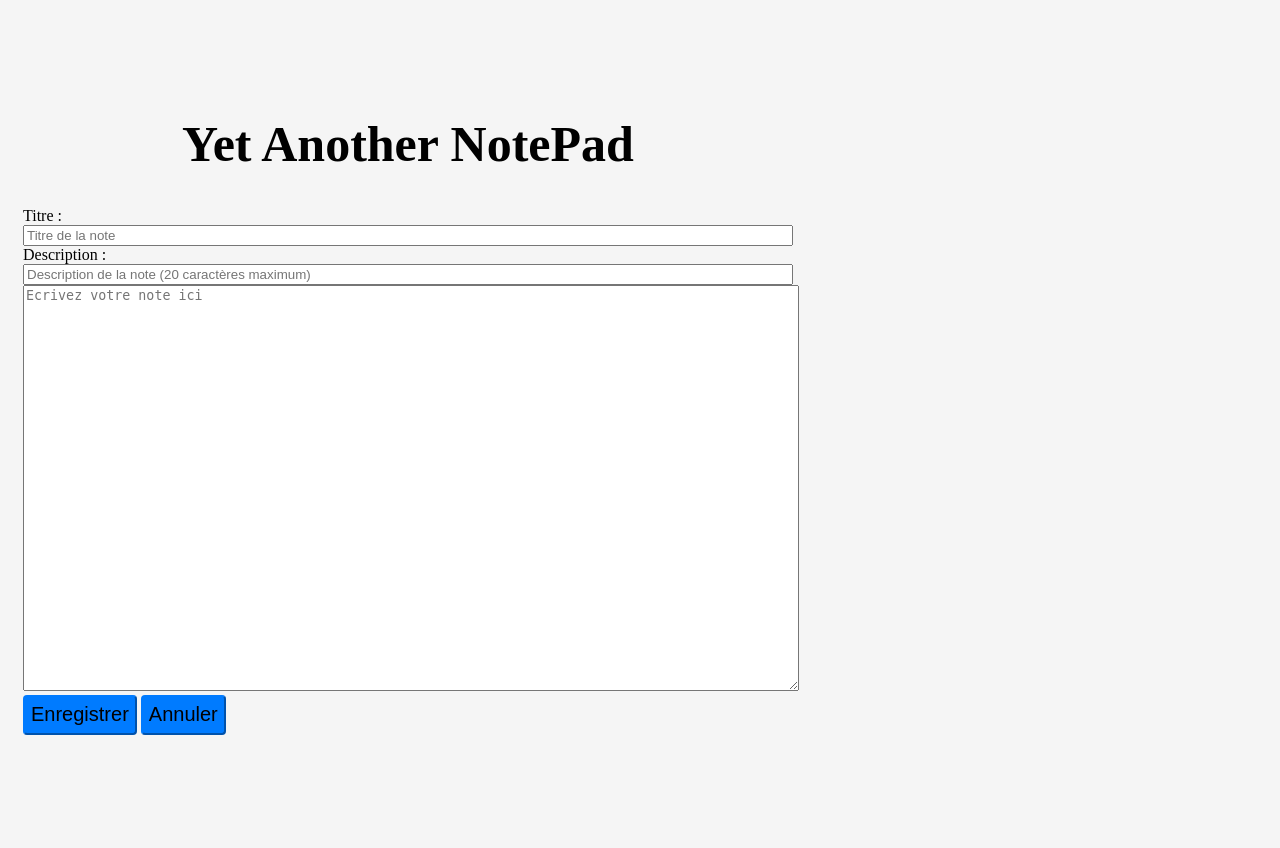
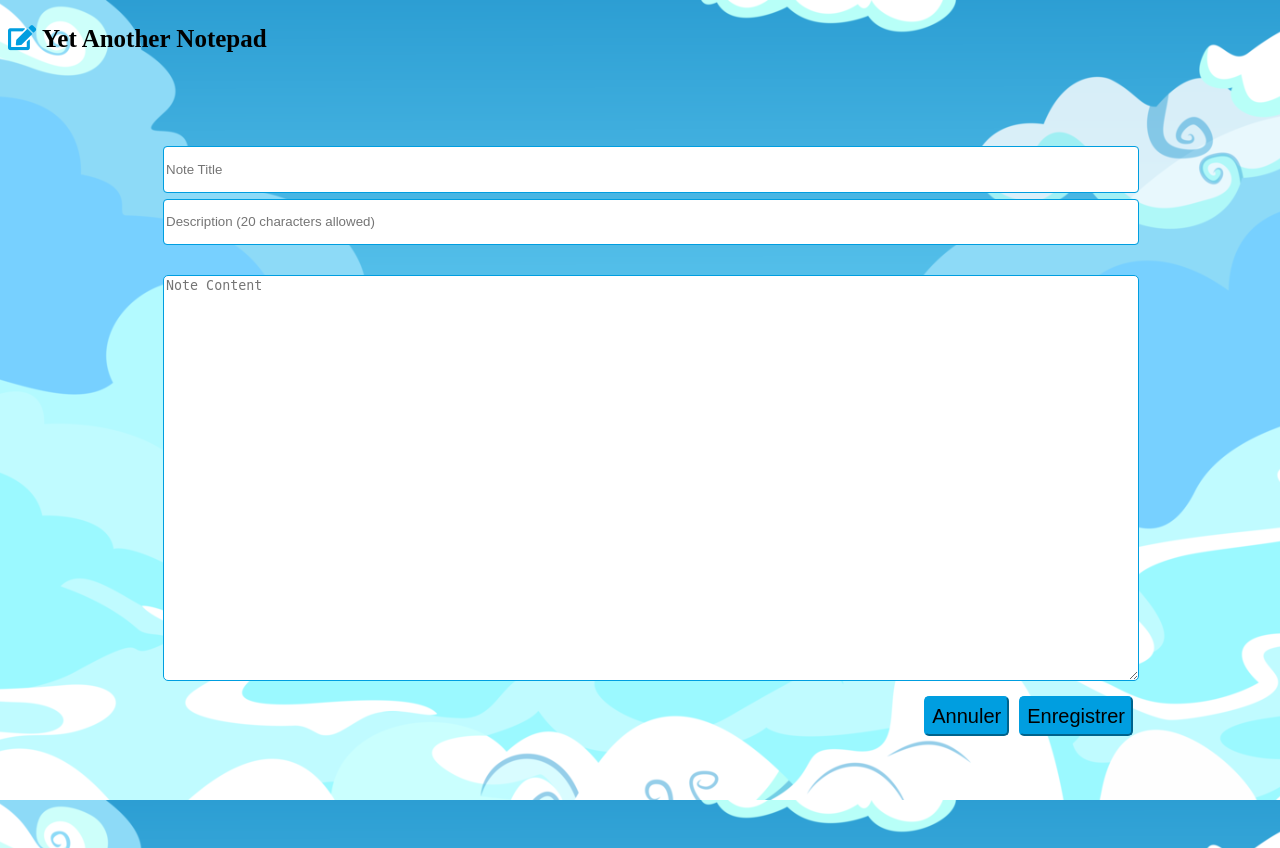
Before and after one commit to J4ckyLIM/Projet_BlocNote, a PHP site: page /view/notePage.php in a window 1280 px wide. Run offline with PHP 8.4, Linux system fonts and the light colour scheme.

Commit message:
Mise en page notePage.php presque complète

```diff
--- a/css/blocnote.css
+++ b/css/blocnote.css
@@ -2,7 +2,10 @@ body{
     display: flex;
     align-items: center;
     padding-bottom: 40px;
-    background-color: #f5f5f5;
+    background-image: url(../cloud.png);
+    width:100%;
+    background-size: cover;
+    background-position: center;
 }
 /* PARTIE INDEX */
 html, body{
@@ -35,9 +38,9 @@ html, body{
     font-weight: 400;
     line-height: 1.5;
     color: #495057;
-    background-color: #fff;
+    background-color:#e6e3e3;
     background-clip: padding-box;
-    border: 1px solid #ced4da;
+    border: 1px solid #707070;
     border-radius: .25rem;
     transition: border-color .15s ease-in-out,box-shadow .15s ease-in-out;
 }
@@ -54,18 +57,34 @@ form{
 h2{
     text-align: center;
     font-size: 30px;
+    color: #222e3b;
 }
-h1{
+.main-page-title{
     font-size: 50px;
     text-align: center;
+    color: #222e3b;
+}
+
+/* DIV BUTTON */
+.button{
+    display: flex;
+    justify-content: space-around;
 }
 
 /* bouton connexion/s'inscrire */
-.button{
-    background-color: #007bff;
-    border-color:#007bff;
+.button-signin{
+    background-color: #009ee0;
+    border-color:#009ee0;
     height: 40px;
-    border-radius: .25rem;
+    border-radius: 5px;
+    font-size: 20px;
+}
+
+.button-signup {
+    background-color: #009ee0;
+    border-color:#009ee0;
+    height: 40px;
+    border-radius: 5px;
     font-size: 20px;
 }
 
@@ -74,9 +93,10 @@ h1{
     cursor: pointer;
 }
 
-.logo{
+.logo-index{
     font-size: 110px;
     text-align: center;
+    color: #009ee0;
 }
 
 /* PARTIE REGISTER */
@@ -108,11 +128,79 @@ h1{
     flex-direction: column;
     justify-content: center;
     width: 100%;
-    max-width: 800px;
+    max-width: 1000px;
     padding: 15px;
 }
 
-textarea{
+.noteContent{
     width: 100%;
     height: 400px;
+    border-radius: 5px;
+    border: 1px solid #009ee0;
+    margin-top: 30px;
 }
+
+.btn-note-submit{
+    display:flex;
+    justify-content: right;
+    flex-direction: row-reverse;
+    margin-top: 15px;
+}
+
+.btn-note-action{
+    background-color: #009ee0;
+    border-color:#009ee0;
+    height: 40px;
+    border-radius: 5px;
+    font-size: 20px;
+    margin-left: 10px;
+}
+
+#note-container{
+    display: flex;
+    flex-direction: column;
+    width: 100%;
+    height: 100%;
+}
+
+.title-field{
+    width: 100%;
+    height: 7.5%;
+    display: flex;
+}
+
+.note-page-title{
+    font-size: 25px;
+    padding-left: 6px;
+}
+
+.logo-note{
+    padding-top: 17px;
+    font-size: 25px;
+    color: #009ee0;
+}
+
+.noteData{
+    width: 100%;
+    height: 6%;
+    background-color:#ffffff;
+    color: #495057;
+    background-clip: padding-box;
+    border: 1px solid #009ee0;
+    border-radius: .25rem;
+    transition: border-color .15s ease-in-out,box-shadow .15s ease-in-out;
+    font-weight: 400;
+    line-height: 1.5;
+    margin-top: 6px;
+}
+
+.form-bloc{
+    width: 100%;
+    height: 100%;
+    display: flex;
+    justify-content: center;
+}
+
+.noteBody{
+    flex-direction: column;
+}
--- a/view/notePage.php
+++ b/view/notePage.php
@@ -23,31 +23,32 @@ if (isset($_POST['save']) && $_POST['save'] == 'Enregistrer') {
     header('Location:"noteListe.php"');
 }*/
 
-if (isset($erreur)) echo '<br />',$erreur;
+if (isset($erreur)) echo $erreur;
 ?>
 <html>
     <head>
-        <title>Yet Another NotePad</title>
+        <title>Yet Another Notepad</title>
     </head>
-    <body>
+    <body class="noteBody">
+        <div id="note-container">
+            <header class="title-field">
+                <i class="fas fa-edit logo-note"></i>
+                <h1 class="note-page-title">Yet Another Notepad</h1>
+            </header>
 <!-- Page principale d'accès aux note -->
+            <div class="form-bloc">
                 <form class="form-note" action="notePage.php" method="post">
-                <h1>Yet Another NotePad</h1>
-                    <label for="noteTitle">Titre :</label>
-                    <input class="noteData" type="text" id="noteTitle" name="title" value="<?php if (isset($_POST['title'])) echo htmlentities(trim($_POST['title'])); ?>" placeholder="Titre de la note">
 
-
-                    <label for="noteDescription">Description :</label>
-                    <input class="noteData" id="text" id="noteDescription" name="description" value="<?php if (isset($_POST['description'])) echo htmlentities(trim($_POST['description'])); ?>" placeholder="Description de la note (20 caractères maximum)" maxlength="20">
-
-                <div>
-                        <textarea class="noteContent" id="noteContent" name="content" value="<?php if (isset($_POST['content'])) echo htmlentities(trim($_POST['content'])); ?>" placeholder="Ecrivez votre note ici"></textarea>
+                    <input class="noteData" type="text" id="noteTitle" name="title" value="<?php if (isset($_POST['title'])) echo htmlentities(trim($_POST['title'])); ?>" placeholder="Note Title">
+                    <input class="noteData" id="text" id="noteDescription" name="description" value="<?php if (isset($_POST['description'])) echo htmlentities(trim($_POST['description'])); ?>" placeholder="Description (20 characters allowed)" maxlength="20">
+                    <textarea class="noteContent" id="noteContent" name="content" value="<?php if (isset($_POST['content'])) echo htmlentities(trim($_POST['content'])); ?>" placeholder="Note Content"></textarea>
+                <div class="btn-note-submit">
+                    <input class="btn-note-action" type="submit" name="save" value="Enregistrer">
+                    <a href ="noteListe.php"> <button class="btn-note-action" type="button" value="cancel">Annuler</button></a>
                 </div>
-                <div>
-                    <input class="button" type="submit" name="save" value="Enregistrer">
-                    <a href ="noteListe.php"> <button class="button" type="button" value="cancel">Annuler</button></a>
-                </div>
-            </form>
+                </form>
+            </div>
+        </div>
     </body>
     <script src=''></script>
 </html>
```
Also changed, not shown: index.php (+6 -4 lines), cloud.jpg (added), cloud.png (added).
